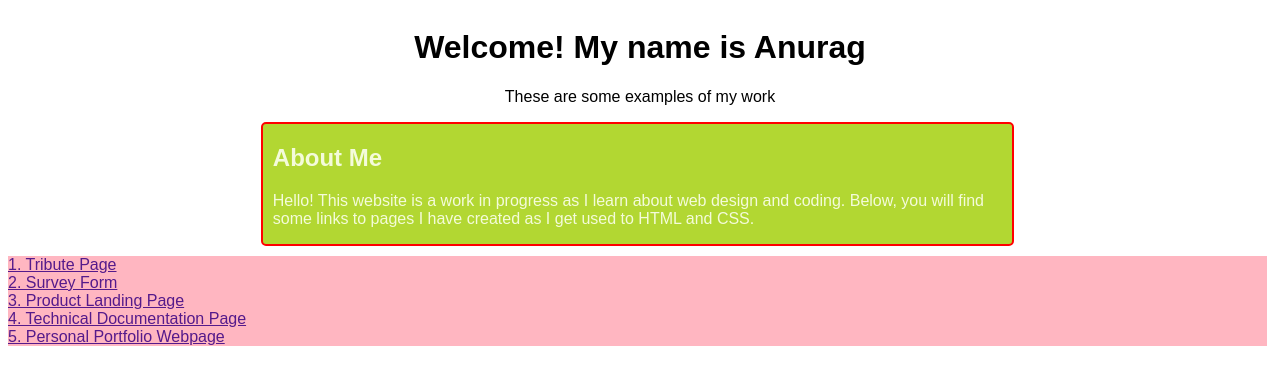
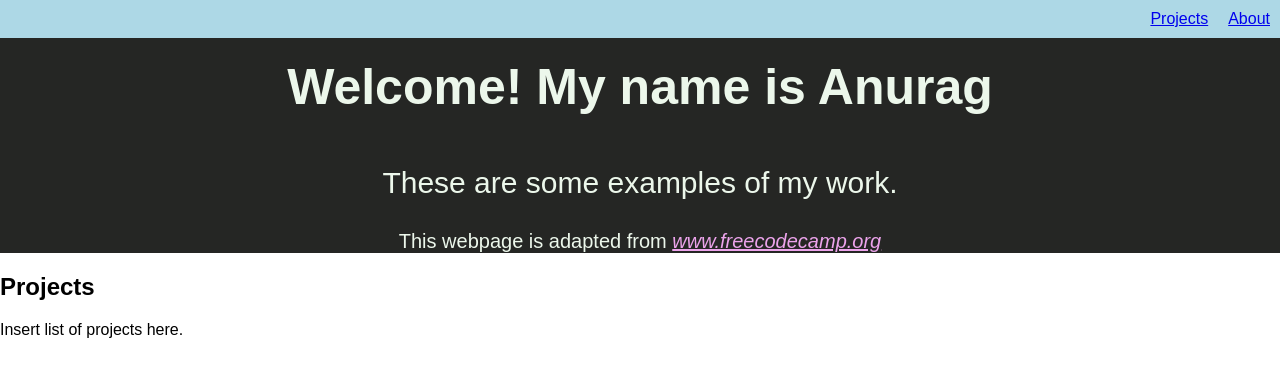
Before and after one commit to anuragpurkayastha/anuragpurkayastha.github.io, a PHP site: page / in a window 1280 px wide. Shown: the top 385 px of the page. Run offline with PHP 8.4, Linux system fonts and the light colour scheme.

Commit message:
Added navigation bar to home page.

```diff
--- a/css/style.css
+++ b/css/style.css
@@ -1,33 +1,46 @@
-body{
-  font-family: Arial;
+* {
+  box-sizing: border-box;
 }
 
-/*Page layout*/
-.page-grid-container {
-  display: grid;
-  grid-template-columns: repeat(5, 1fr);
-  grid-column-gap: 5px;
+body {
+  font-family: Arial;
+  margin: 0;
+  height: 100%;
 }
 
-/*Page Header*/
-#welcome-section {
-  grid-column: 1 / span 6;
-  text-align: center;
+/*Navigation bar*/
+#navBar {
+  list-style-type: none;
+  margin:0;
+  padding: 0;
+  overflow: hidden;
+  background-color: lightblue;
 }
 
-/*Description*/
-.description {
-  grid-column: 2/ span 3;
-  background-color: #B2D732;
-  color: #F4FBDA;
-  padding-left: 10px;
-  border: 2px solid red;
-  border-radius: 5px;
-  margin-bottom: 10px;
+.navBarItem{
+  float: right;
 }
 
-/*Projects*/
-.projects {
-  grid-column: 1 / span 5;
-  background-color: lightpink;
+.navBarItem a {
+  display: block;
+  text-align: center;
+  padding: 10px 10px;
 }
+
+/*Welcome section*/
+#welcome-section {
+  height: 100%;
+  text-align: center;
+  color: #ECF7EB;
+  background-color: #252624;
+}
+
+#welcome-section h1 {
+  margin: 0;
+  padding: 20px;
+  font-size: 50px;
+}
+
+#welcome-section p {
+  font-size: 30px;
+}
--- a/index.html
+++ b/index.html
@@ -3,30 +3,27 @@
   <head>
     <meta charset="utf-8">
     <link rel="stylesheet" type="text/css" href="css/style.css">
+    <meta name="viewport" content="width=device-width, initial-scale=1.0">
     <title>My First Webpage</title>
   </head>
   <body>
-    <div class="page-grid-container">
-      <div id="welcome-section">
-        <h1>Welcome! My name is Anurag</h1>
-        <p>These are some examples of my work</p>
-      </div>
+    <!--Navigation Bar-->
+    <ul id="navBar">
+      <li class="navBarItem"><a href="#">About</a></li>
+      <li class="navBarItem"><a href="#">Projects</a></li>
+    </ul>
 
-      <div class="description">
-        <h2>About Me</h2>
+    <!-- WELCOME SECTION -->
+    <div id="welcome-section">
+      <h1>Welcome! My name is Anurag</h1>
+      <p>These are some examples of my work.</p>
+      <p style="font-size: 20px;">This webpage is adapted from <a href="https://codepen.io/freeCodeCamp/full/zNBOYG" style="color: #ECA3EB; font-style: italic;">www.freecodecamp.org</a></p>
+    </div>
 
-        <p>Hello! This website is a work in progress as I learn about web design
-          and coding. Below, you will find some links to pages I have created as
-          I get used to HTML and CSS.</p>
-      </div>
-
-      <div class="projects">
-        <div class="Project 1"><a href="">1. Tribute Page</a></div>
-        <div class="Project 2"><a href="">2. Survey Form</a></div>
-        <div class="Project 3"><a href="">3. Product Landing Page</a></div>
-        <div class="Project 4"><a href="">4. Technical Documentation Page</a></div>
-        <div class="Project 5"><a href="">5. Personal Portfolio Webpage</a></div>
-      </div>
+    <!-- PROJECTS SECTION -->
+    <div id="projects-section">
+      <h2>Projects</h2>
+      <p>Insert list of projects here.</p>
     </div>
   </body>
 </html>
```
